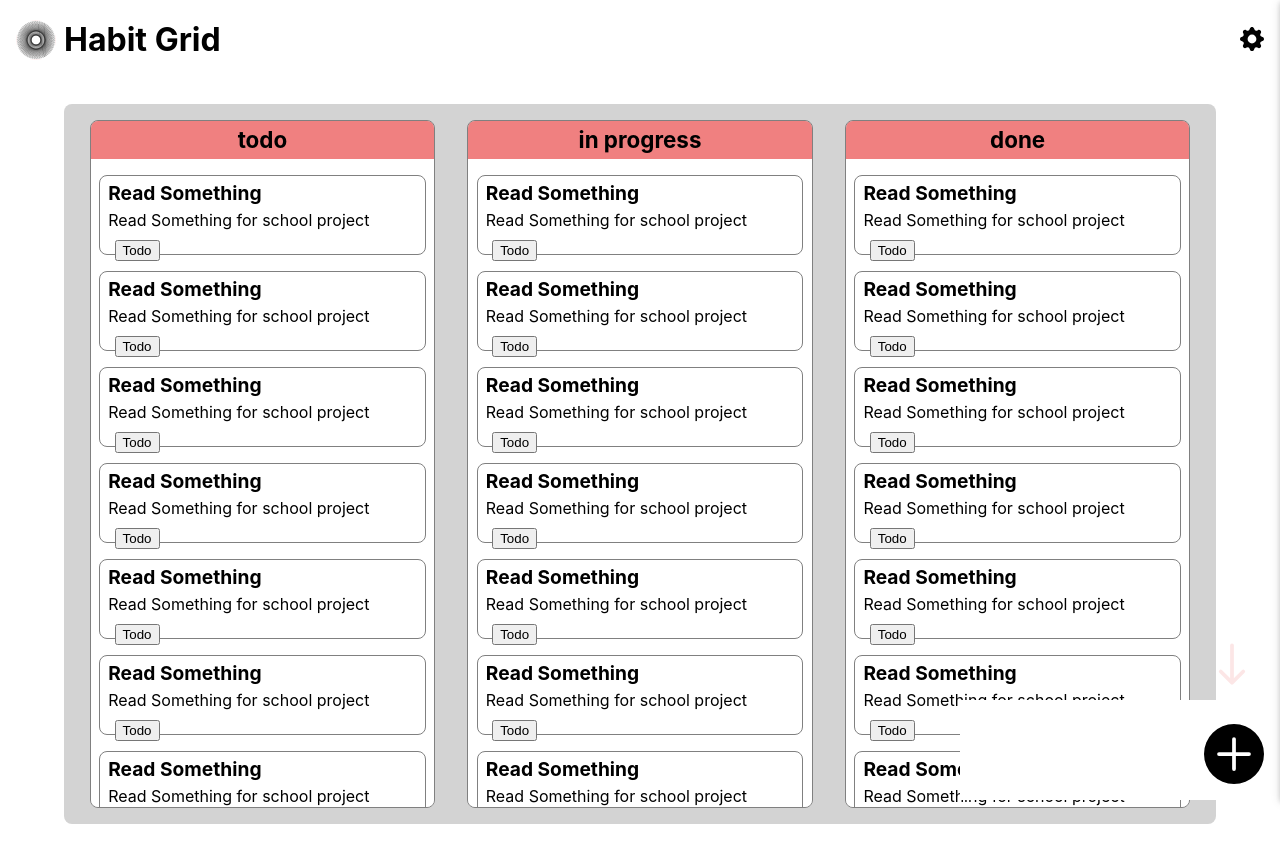
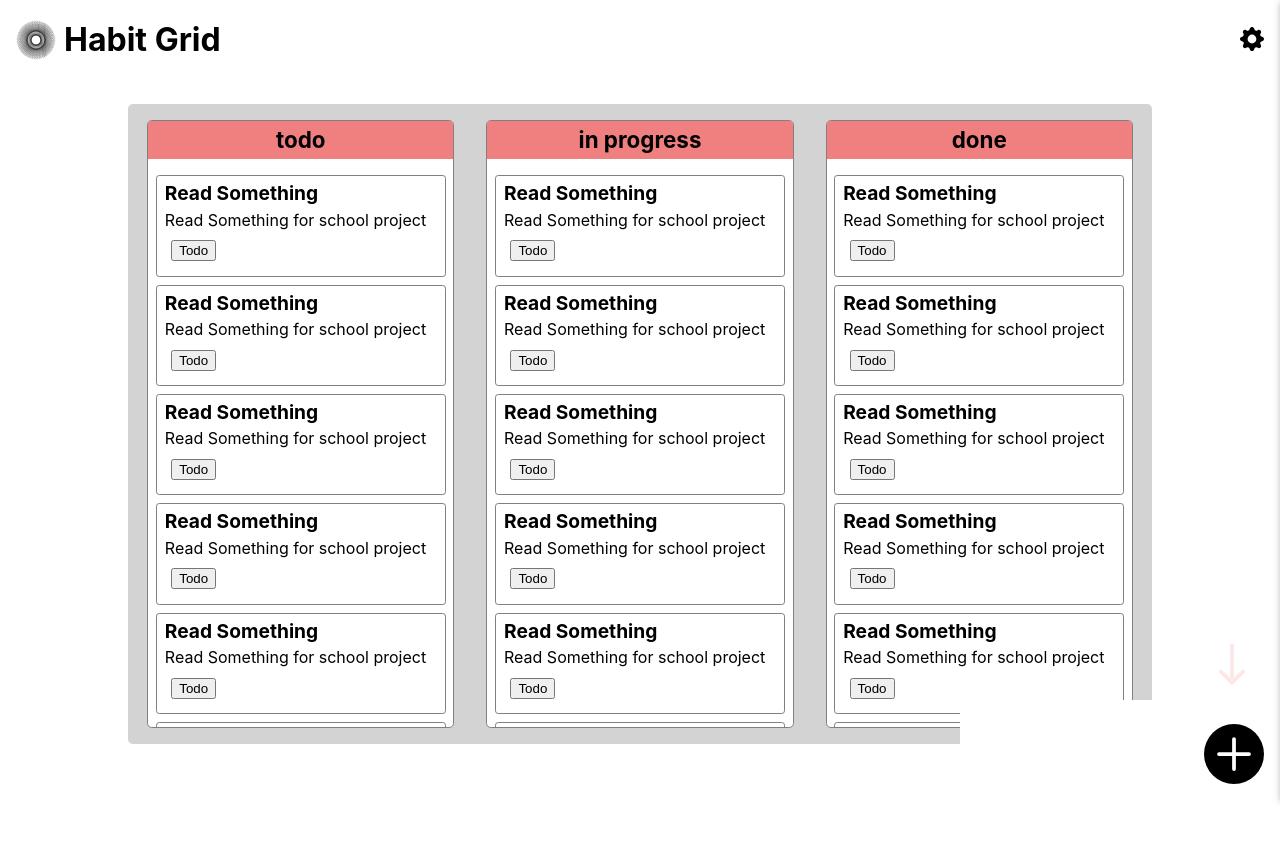
Before and after one commit to teooliver/habit-grid, a React (Create React App) app: page /kanban in a window 1280 px wide. Shown: the top 862 px of the page. Built offline with nearby package versions, Linux system fonts and the light colour scheme.

Commit message:
change  KanbanStyles styles

```diff
--- a/src/components/kanban/KanbanBoard.tsx
+++ b/src/components/kanban/KanbanBoard.tsx
@@ -9,8 +9,12 @@ interface KanbanBoardProps {
 const KanbanBoard: React.FC<KanbanBoardProps> = ({ board }) => {
   return (
     <div className='KanbanBoard'>
-      {board.columnns!.map((col) => (
-        <KanbanColumn title={col} issues={board.issues!} />
+      {board.columnns!.map((col, index) => (
+        <KanbanColumn
+          title={col}
+          issues={board.issues!}
+          firstColumn={index === 0 ? true : false}
+        />
       ))}
     </div>
   );
--- /dev/null
+++ b/src/components/kanban/KanbanCardForm.tsx
@@ -0,0 +1,12 @@
+import React from "react";
+
+interface KanbanCardFormProps {}
+
+export const KanbanCardForm: React.FC<KanbanCardFormProps> = ({}) => {
+  return (
+    <form className='KanbanCardForm'>
+      <input placeholder='+ What needs to be done?' />
+      <input placeholder='+ Description' />
+    </form>
+  );
+};
--- a/src/components/kanban/KanbanColumn.tsx
+++ b/src/components/kanban/KanbanColumn.tsx
@@ -1,22 +1,28 @@
 import React from "react";
 import { KanbanCard } from "./KanbanCard";
 import { Issue } from "../../redux/actions";
+import { KanbanCardForm } from "./KanbanCardForm";
 
 interface KanbanColumnProps {
   title: string;
   issues: Issue[];
+  firstColumn?: boolean;
 }
 
 export const KanbanColumn: React.FC<KanbanColumnProps> = ({
   title,
   issues,
+  firstColumn,
 }) => {
   return (
     <div className='KanbanColumn'>
       <h1 className='KanbanColumn__title'>{title}</h1>
-      {issues.map((issue) => (
-        <KanbanCard title={issue.title} description={issue.description} />
-      ))}
+      <div className='KanbanColumn__issues'>
+        {issues.map((issue) => (
+          <KanbanCard title={issue.title} description={issue.description} />
+        ))}
+        {firstColumn && <KanbanCardForm />}
+      </div>
     </div>
   );
 };
--- a/src/redux/actions/kanban.ts
+++ b/src/redux/actions/kanban.ts
@@ -4,14 +4,14 @@ import { db } from "../../indexedDb/connectDb";
 import { SetAlert } from "./alerts";
 
 export interface Board {
-  id?: number;
-  name?: string;
-  columnns?: string[];
-  issues?: Issue[];
+  id: number;
+  name: string;
+  columnns: string[];
+  issues: Issue[];
 }
 
 export interface Issue {
-  id?: string;
+  id: string;
   title: string;
   description: string;
   boardId: number;
@@ -53,14 +53,18 @@ export const getBoards = () => async (dispatch: Dispatch) => {
   }
 };
 
-export const createBoard = (formData: Board) => async (dispatch: Dispatch) => {
+export const createBoard = (formData: Partial<Board>) => async (
+  dispatch: Dispatch
+) => {
   try {
-    const board: Board = {
+    // Does the api fill the other properties? like issues, if I don supply them?
+    const newBoard: Partial<Board> = {
       name: formData.name,
       columnns: formData.columnns,
+      issues: [],
     };
 
-    let id = await db.table("boards").add(board);
+    let id = await db.table("boards").add(newBoard);
     const indexedBoard = await db.boards.get(Number(id));
     dispatch<CreateKanbanBoard>({
       type: ActionTypes.createKanbanBoard,
@@ -78,17 +82,19 @@ export const createBoard = (formData: Board) => async (dispatch: Dispatch) => {
   }
 };
 
-export const createIssue = (formData: Issue) => async (dispatch: Dispatch) => {
+export const createIssue = (formData: Partial<Issue>) => async (
+  dispatch: Dispatch
+) => {
   try {
     const { boardId } = formData;
-    const issue: Issue = {
+    const newIssue: Partial<Issue> = {
       title: formData.title,
       description: formData.description,
       boardId: boardId,
       column: formData.column,
     };
 
-    let id = await db.table("issues").add(issue);
+    let id = await db.table("issues").add(newIssue);
     const indexedIssue = await db.issues.get(Number(id));
 
     dispatch<CreateKanbanIssue>({
--- a/src/styles/_KanbanStyles.scss
+++ b/src/styles/_KanbanStyles.scss
@@ -1,11 +1,11 @@
 .KanbanBoard {
   margin: 1rem auto;
-  max-height: 90vh;
-  max-width: 90vw;
+  max-height: 80vh;
+  max-width: 80vw;
   display: flex;
   justify-content: center;
   flex-direction: row;
-  border-radius: 0.5rem;
+  border-radius: 0.3rem;
   background-color: lightgrey;
 }
 
@@ -16,26 +16,29 @@
   max-height: 90%;
   width: 30%;
   border: 1px solid gray;
-  border-radius: 0.5rem;
+  border-radius: 0.3rem;
   background-color: white;
   &__title {
     width: 100%;
     min-height: 2.4rem;
     font-size: 1.4rem;
     background-color: lightcoral;
+    border-radius: 0.2rem 0.2rem 0 0;
     display: flex;
     justify-content: center;
     align-items: center;
     margin-bottom: 0.5rem;
   }
-  overflow: scroll;
+  &__issues {
+    overflow: scroll;
+  }
 }
 
 .KanbanCard {
   min-height: 5rem;
   width: 95%;
   border: 1px solid gray;
-  border-radius: 0.5rem;
+  border-radius: 0.2rem;
   margin: 0.5rem auto;
   padding: 0.5rem;
   &__title {
@@ -78,92 +81,17 @@
   }
 }
 
-// .CardDropdown {
-//   width: 150px;
-//   // margin: 0 auto;
-
-//   .dropdown-button {
-//     display: flex;
-//     align-items: center;
-//     justify-content: space-between;
-//     padding: 0.2rem 0.2rem;
-//     white-space: nowrap;
-//     font-size: 1rem;
-//     width: 100%;
-//     background-color: white;
-//     border-radius: 0.5rem;
-//     border: 1px solid black;
-//     outline: none;
-//     &:hover {
-//       cursor: pointer;
-//     }
-//   }
-
-//   .dropdown-button-text {
-//     margin-left: 0.4rem;
-//   }
-//   .dropdown-button-icon {
-//     transition: 400ms ease;
-//     &.isOpen {
-//       transform: rotate(90deg);
-//     }
-//   }
-//   .move-to-collumn-dropdown {
-//     background-color: #4c4e58;
-//     border-radius: 1rem;
-//     border: 1px solid black;
-//     color: white;
-//     overflow-x: hidden;
-//     padding: 0.5rem;
-//     position: absolute;
-//     top: 1.7rem;
-//     width: 150px;
-//     z-index: 1000;
-
-//     ul {
-//       transition: margin 0.5s ease;
-//       &.active {
-//         height: fit-content;
-//         width: 100%;
-//         margin-left: 0;
-//       }
-//       &.inactive {
-//         height: 0;
-//         width: 0;
-//         overflow: hidden;
-//         margin-left: 100px;
-//       }
-//       .menu-item {
-//         cursor: pointer;
-//         width: 100%;
-//         height: 2rem;
-//         display: flex;
-//         align-items: center;
-//         justify-content: space-around;
-//       }
-
-//       .menu-item:hover {
-//         border-radius: 0.5rem;
-//         background-color: teal;
-//       }
-//       li {
-//         margin: 0.4rem 0;
-//         &.active {
-//           background-color: teal;
-//         }
-//         &:hover {
-//           background-color: blanchedalmond;
-//         }
-//         button {
-//           width: 100%;
-//           cursor: pointer;
-//           background-color: transparent;
-//           border: none;
-//           font-weight: bold;
-//           font-size: 1rem;
-//           color: white;
-//         }
-//       }
-//     }
-//   }
-// }
+.KanbanCardForm {
+  display: flex;
+  flex-direction: column;
+  margin: 0.5rem auto;
+  padding: 0.5rem;
+  min-height: 5rem;
+  border: 1px solid lightblue;
+  border-radius: 0.5rem;
+  width: 95%;
+  input {
+    border: none;
+    margin: 0.2rem 0.2rem;
+  }
+}
```
